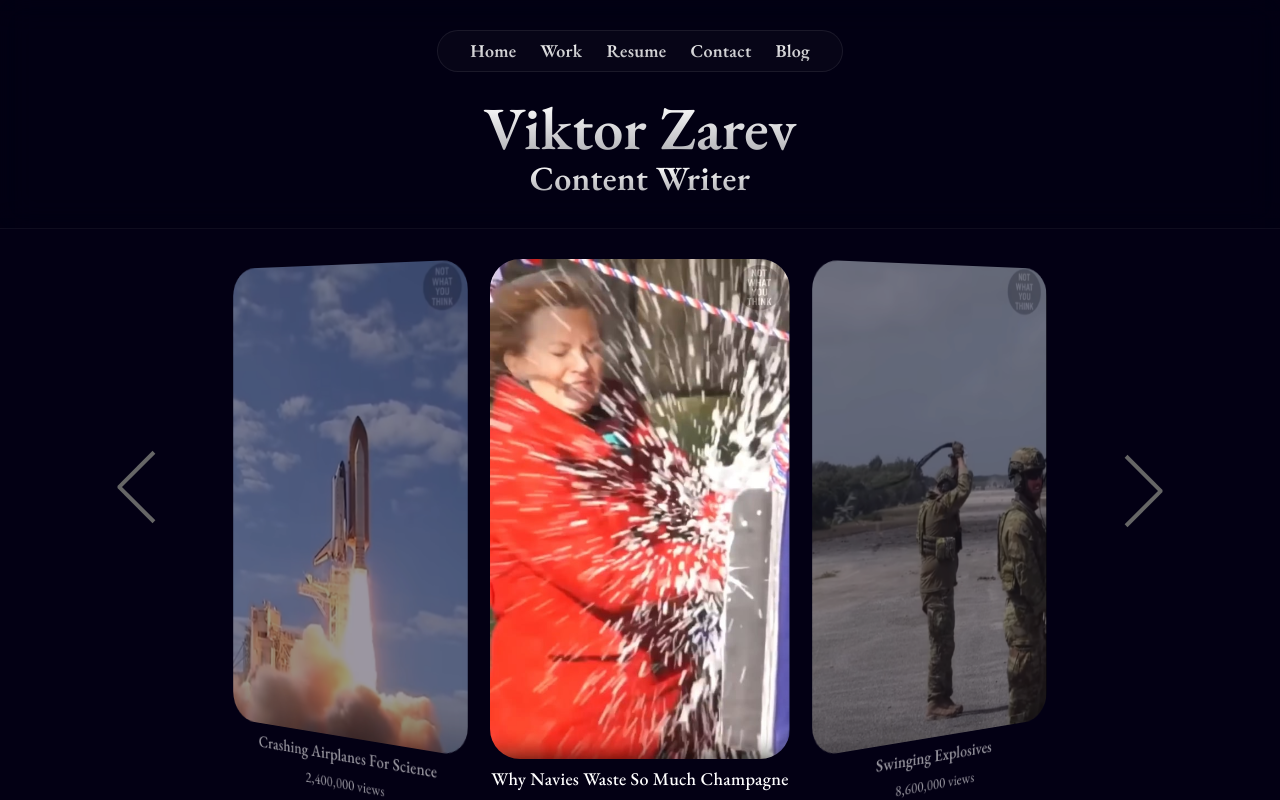
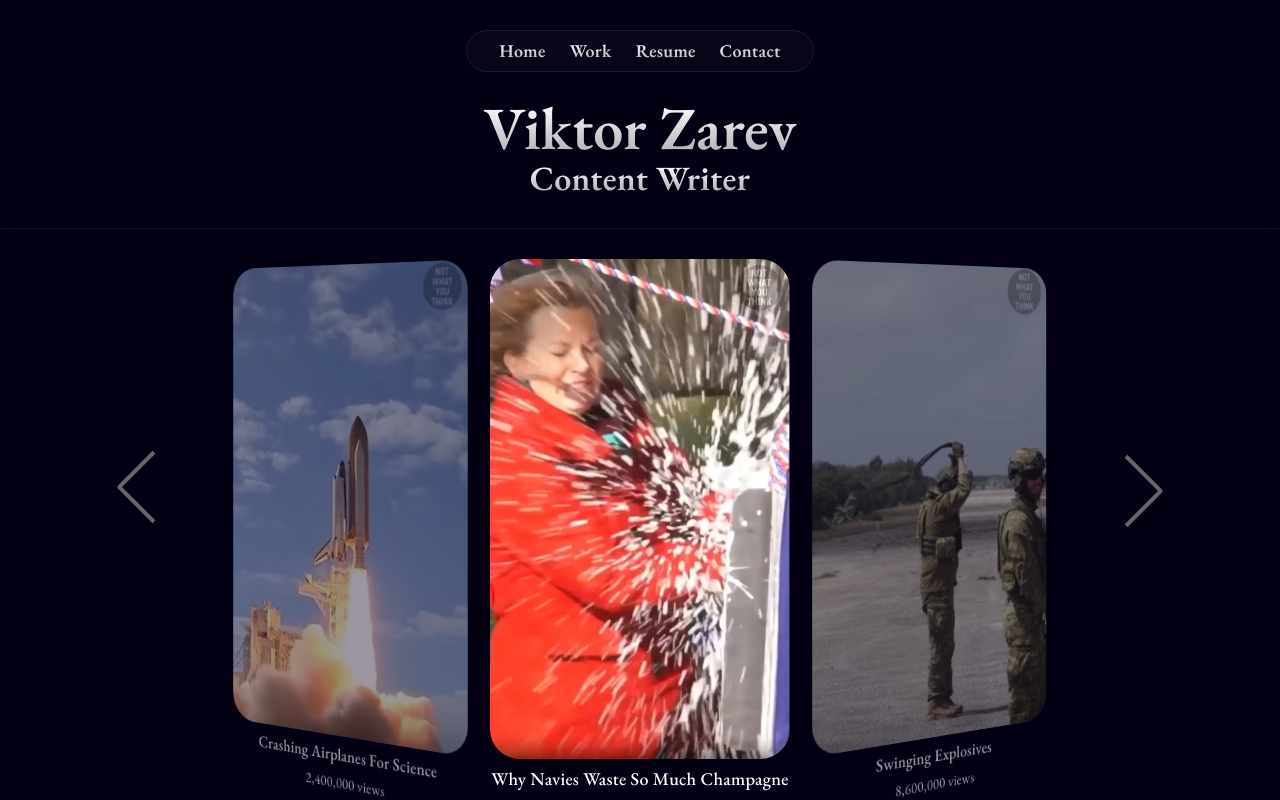
Before and after one commit to jeanmichelthompson/zarev-portfolio-app, an Angular app: page /home in a window 1280 px wide. Built offline with nearby package versions, Linux system fonts and the light colour scheme; no server answers.

Commit message:
temp removed blog from header

```diff
--- a/src/app/header/header.component.html
+++ b/src/app/header/header.component.html
@@ -5,7 +5,7 @@
       <li routerLink="/work">Work</li>
       <li routerLink="/resume">Resume</li>
       <li routerLink="/contact">Contact</li>
-      <li><a target="_blank" (mouseenter)="showComingSoon = true" (mouseleave)="showComingSoon = false">{{ showComingSoon ? 'Coming Soon!' : 'Blog' }}</a></li>
+      <!-- <li routerLink="/blog"><a target="_blank" (mouseenter)="showComingSoon = true" (mouseleave)="showComingSoon = false">{{ showComingSoon ? 'Coming Soon!' : 'Blog' }}</a></li> -->
     </ul>
   </div>
   <h1>Viktor Zarev</h1>
```
